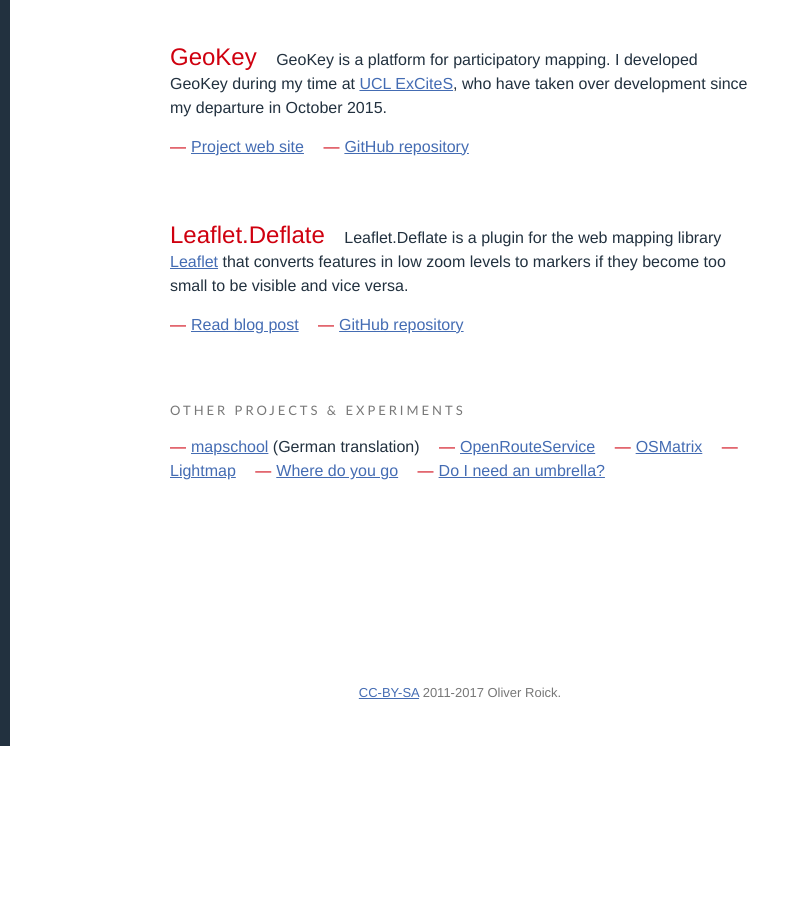
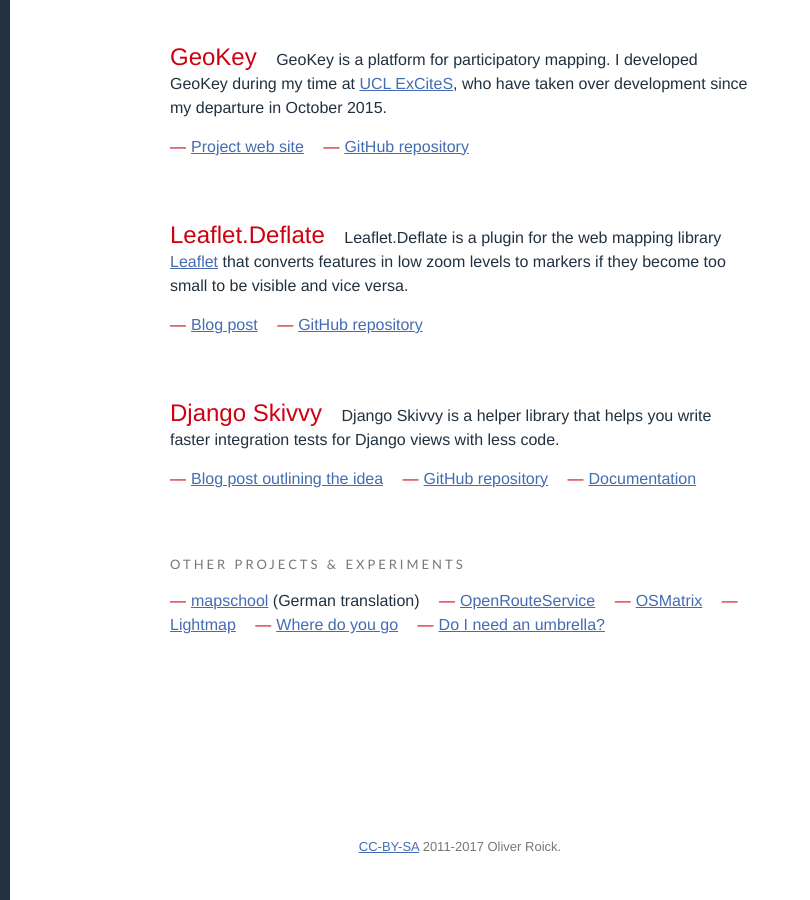
Before and after one commit to oliverroick/oliverroick.net, a Jekyll site: the page built from index.html, in a window 1280 px wide and 900 px high, scrolled down 1171 px. Shown: the whole window, without its empty margins (0-810 px from the left). Built offline with Jekyll 4.4.1, drawn with Linux system fonts in a browser that asks for light colours; before the commit the page ends 1917 px from its top, so only the background shows below that.

Commit message:
Add django-skivvy to projects

```diff
--- a/index.html
+++ b/index.html
@@ -79,8 +79,18 @@
             <h3><a href="https://github.com/oliverroick/Leaflet.Deflate">Leaflet.Deflate</a></h3>
             <p>Leaflet.Deflate is a plugin for the web mapping library <a href="http://leafletjs.com/">Leaflet</a> that converts features in low zoom levels to markers if they become too small to be visible and vice versa.</p>
             <ul class="links">
-                <li><a href="/code/2015/leaflet-deflate.html">Read blog post</a></li>
+                <li><a href="/code/2015/leaflet-deflate.html">Blog post</a></li>
                 <li><a href="https://github.com/oliverroick/Leaflet.Deflate">GitHub repository</a></li>
+            </ul>
+        </article>
+
+        <article>
+            <h3><a href="https://github.com/cadasta/django-skivvy">Django Skivvy</a></h3>
+            <p>Django Skivvy is a helper library that helps you write faster integration tests for Django views with less code.</p>
+            <ul class="links">
+                <li><a href="/code/2015/speeding-up-django-tests.html">Blog post outlining the idea</a></li>
+                <li><a href="https://github.com/cadasta/django-skivvy">GitHub repository</a></li>
+                <li><a href="https://cadasta.github.io/django-skivvy/">Documentation</a></li>
             </ul>
         </article>
 
```
